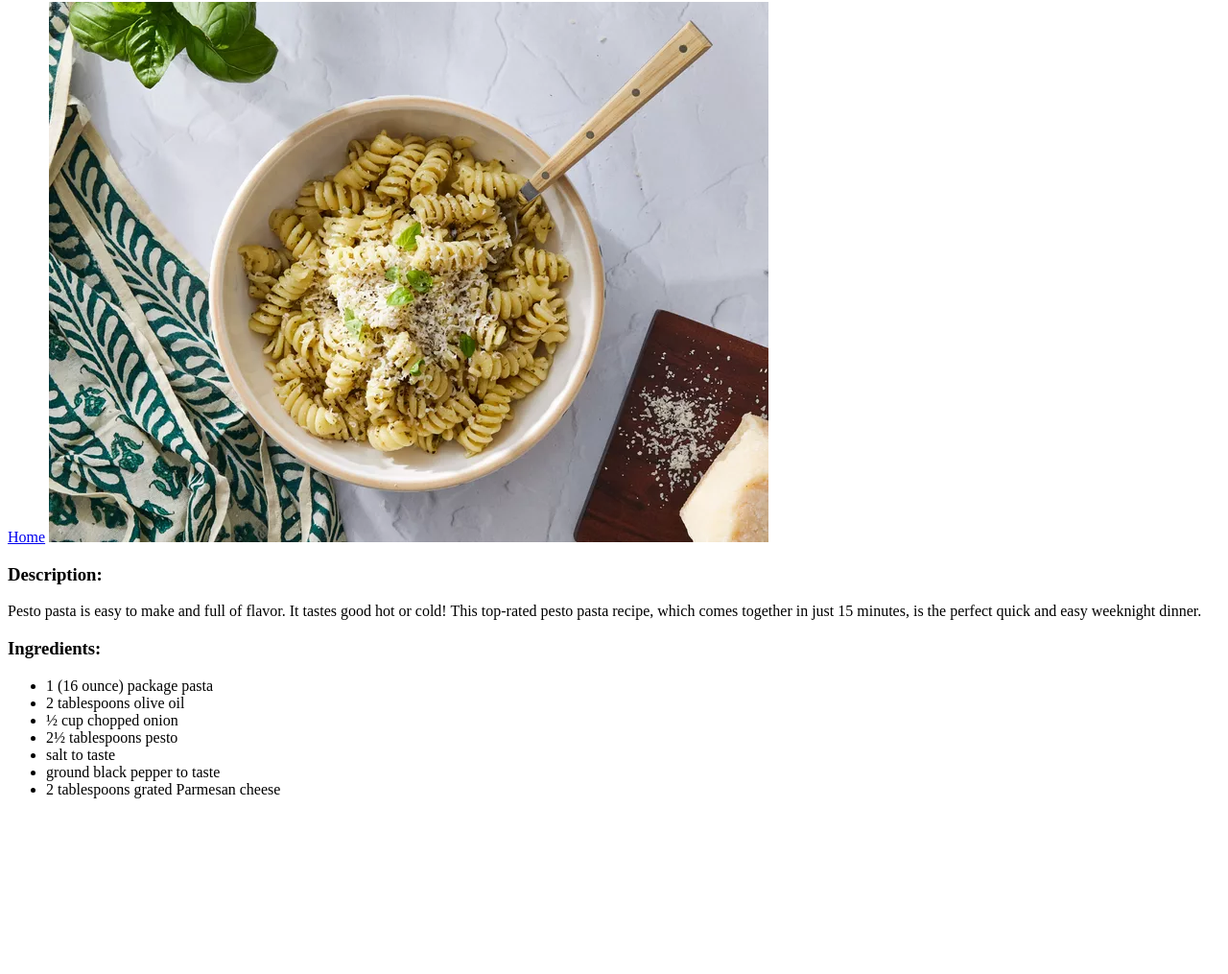
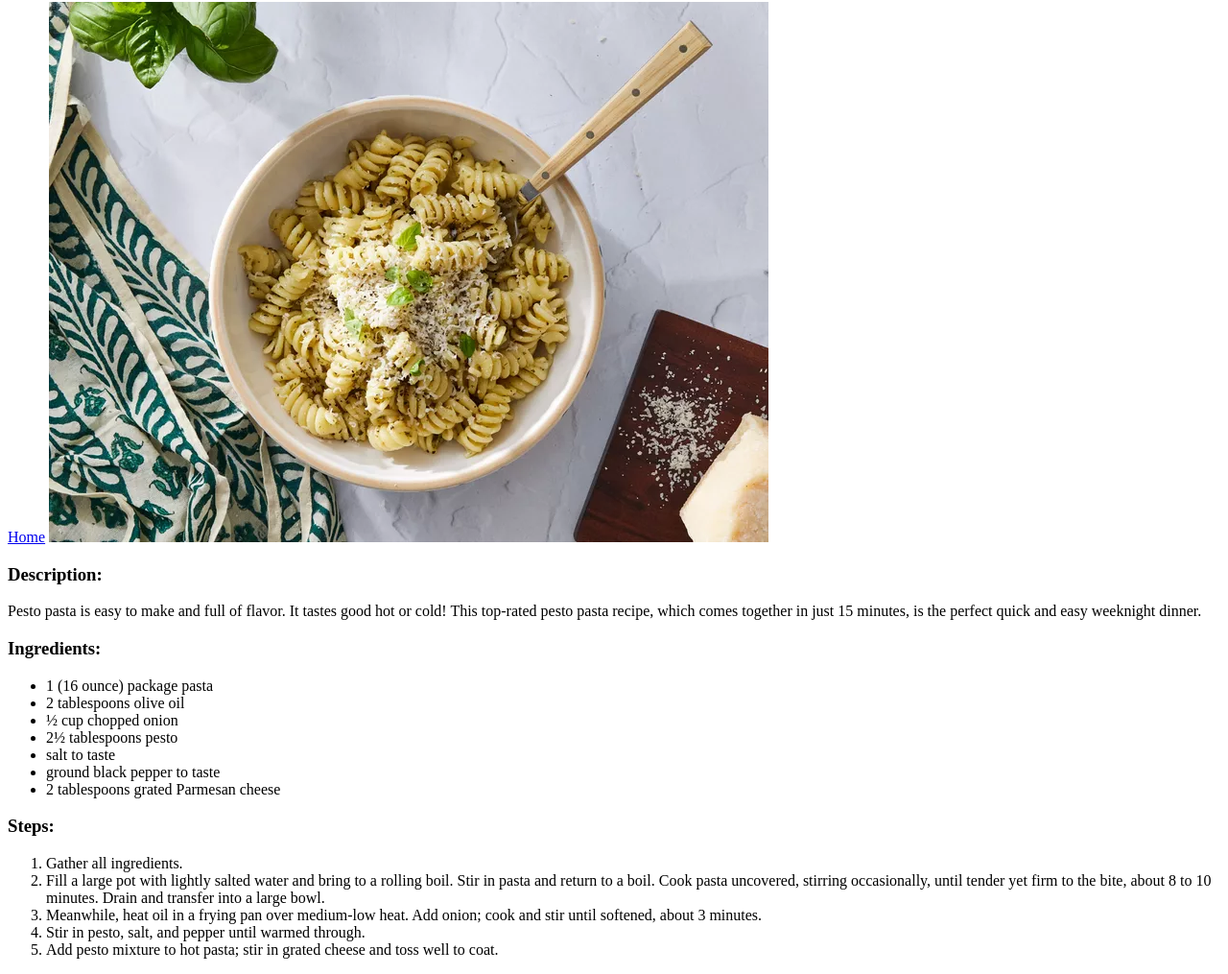
Before and after one commit to gronik97/odin-recipes, a plain HTML site: page recipes/pasta.html in a window 1280 px wide. Shown: the part 78-1093 px from the top of the page at 96% size. Before the commit the page ends 926 px from the top, so only its background shows below. Drawn offline with Linux system fonts and the light colour scheme.

Commit message:
Add steps section with heading and ordered list
Added a h3 "Steps" to the pasta.html page.  Below added an ordered list (<ol>) detailing the step-by-step instructions for preparing the pasta dish.

```diff
--- a/recipes/pasta.html
+++ b/recipes/pasta.html
@@ -26,6 +26,17 @@
         <li>ground black pepper to taste</li>
         <li>2 tablespoons grated Parmesan cheese</li>
     </ul>
+    <h3>Steps: </h3>
+    <ol>
+        <li>Gather all ingredients.</li>
+        <li>Fill a large pot with lightly salted water and bring to a rolling boil. Stir in pasta and return to a boil.
+            Cook pasta uncovered, stirring occasionally, until tender yet firm to the bite, about 8 to 10 minutes. Drain
+            and transfer into a large bowl.</li>
+        <li>Meanwhile, heat oil in a frying pan over medium-low heat. Add onion; cook and stir until softened, about 3
+            minutes.</li>
+        <li>Stir in pesto, salt, and pepper until warmed through.</li>
+        <li>Add pesto mixture to hot pasta; stir in grated cheese and toss well to coat.</li>
+    </ol>
 </body>
 
 </html>
```
